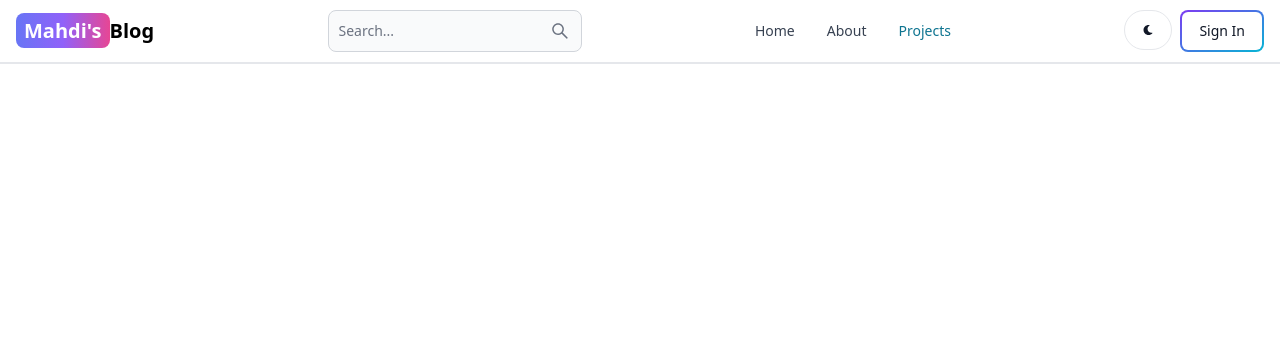
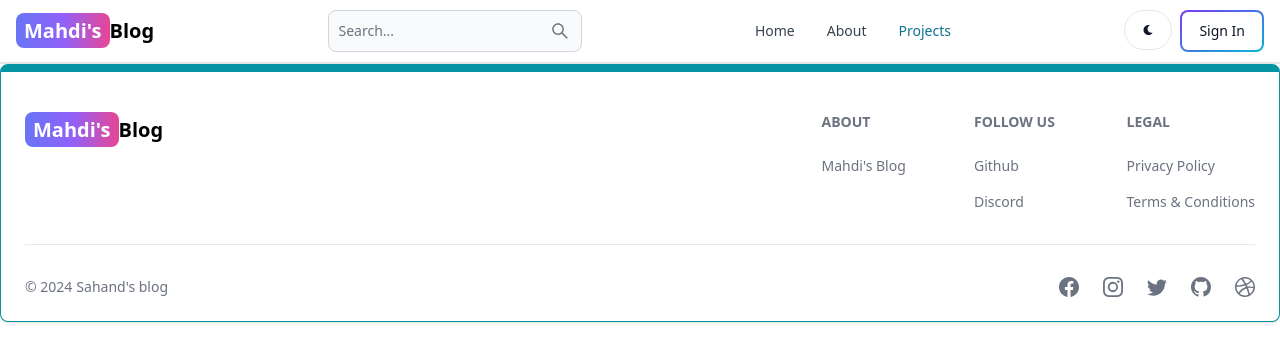
Before and after one commit to mohamma-Mahdi-2001/MERN-blog-web-app, a React (Vite) app in the folder client/: page /projects in a window 1280 px wide. Shown: the top 362 px of the page. Built offline with nearby package versions, Linux system fonts and the light colour scheme.

Commit message:
footer component created

```diff
--- a/client/src/App.jsx
+++ b/client/src/App.jsx
@@ -6,6 +6,7 @@
 import Home from "./pages/Home"
 import SignUp from "./pages/SignUp";
 import Header from "./components/Header";
+import FooterCom from "./components/Footer";
 
 
 export default function App() {
@@ -22,6 +23,7 @@
         <Route path="/projects" element={<Projects/>}/>
 
       </Routes>
+      <FooterCom/>
 
     </BrowserRouter>
   );
--- /dev/null
+++ b/client/src/components/Footer.jsx
@@ -0,0 +1,82 @@
+import { Footer } from 'flowbite-react';
+import { Link } from 'react-router-dom';
+import { BsFacebook, BsInstagram, BsTwitter, BsGithub, BsDribbble } from 'react-icons/bs';
+export default function FooterCom() {
+  return (
+    <Footer container className="border border-t-8 border-teal-500">
+      <div className="w-full max-w-7xl mx-auto">
+        <div className="grid w-full justify-between sm:flex md:grid-cols-1">
+          <div className="mt-5">
+            <Link
+              to="/"
+              className="self-center whitespace-nowrap text-lg sm:text-xl font-semibold dark:text-white"
+            >
+              <span className="px-2 py-1 bg-gradient-to-r from-indigo-500 via-purple-500 to-pink-500 rounded-lg text-white">
+                Mahdi's
+              </span>
+              Blog
+            </Link>
+          </div>
+          <div className="grid grid-cols-2 gap-8 mt-4 sm:grid-cols-3 sm:gap-6">
+            <div>
+              <Footer.Title title="About" />
+              <Footer.LinkGroup col>
+                <Footer.Link
+                  href="/about"
+                  target="_blank"
+                  rel="noopener noreferrer"
+                >
+                  Mahdi's Blog
+                </Footer.Link>
+              </Footer.LinkGroup>
+            </div>
+            <div>
+              <Footer.Title title="Follow us" />
+              <Footer.LinkGroup col>
+                <Footer.Link
+                  href="https://github.com/mohamma-Mahdi-2001"
+                  target="_blank"
+                  rel="noopener noreferrer"
+                >
+                  Github
+                </Footer.Link>
+                <Footer.Link href="#">Discord</Footer.Link>
+              </Footer.LinkGroup>
+            </div>
+            <div>
+              <Footer.Title title="Legal" />
+              <Footer.LinkGroup col>
+                <Footer.Link href="#">Privacy Policy</Footer.Link>
+                <Footer.Link href="#">Terms &amp; Conditions</Footer.Link>
+              </Footer.LinkGroup>
+            </div>
+          </div>
+        </div>
+        <Footer.Divider />
+        <div className="w-full sm:flex sm:items-center sm:justify-between">
+          <Footer.Copyright
+            href="#"
+            by="Sahand's blog"
+            year={new Date().getFullYear()}
+          />
+          <div className="flex gap-6 sm:mt-0 mt-4 sm:justify-center">
+            <Footer.Icon
+              href="https://www.facebook.com/mohammadmahdi.panjshiri?mibextid=JRoKGi"
+              icon={BsFacebook}
+            />
+            <Footer.Icon
+              href="https://www.instagram.com/mahdi_naderi_2001?igsh=djFwa3VieDFnYzR3"
+              icon={BsInstagram}
+            />
+            <Footer.Icon href="#" icon={BsTwitter} />
+            <Footer.Icon
+              href="https://github.com/sahandghavidel"
+              icon={BsGithub}
+            />
+            <Footer.Icon href="#" icon={BsDribbble} />
+          </div>
+        </div>
+      </div>
+    </Footer>
+  );
+}
```
